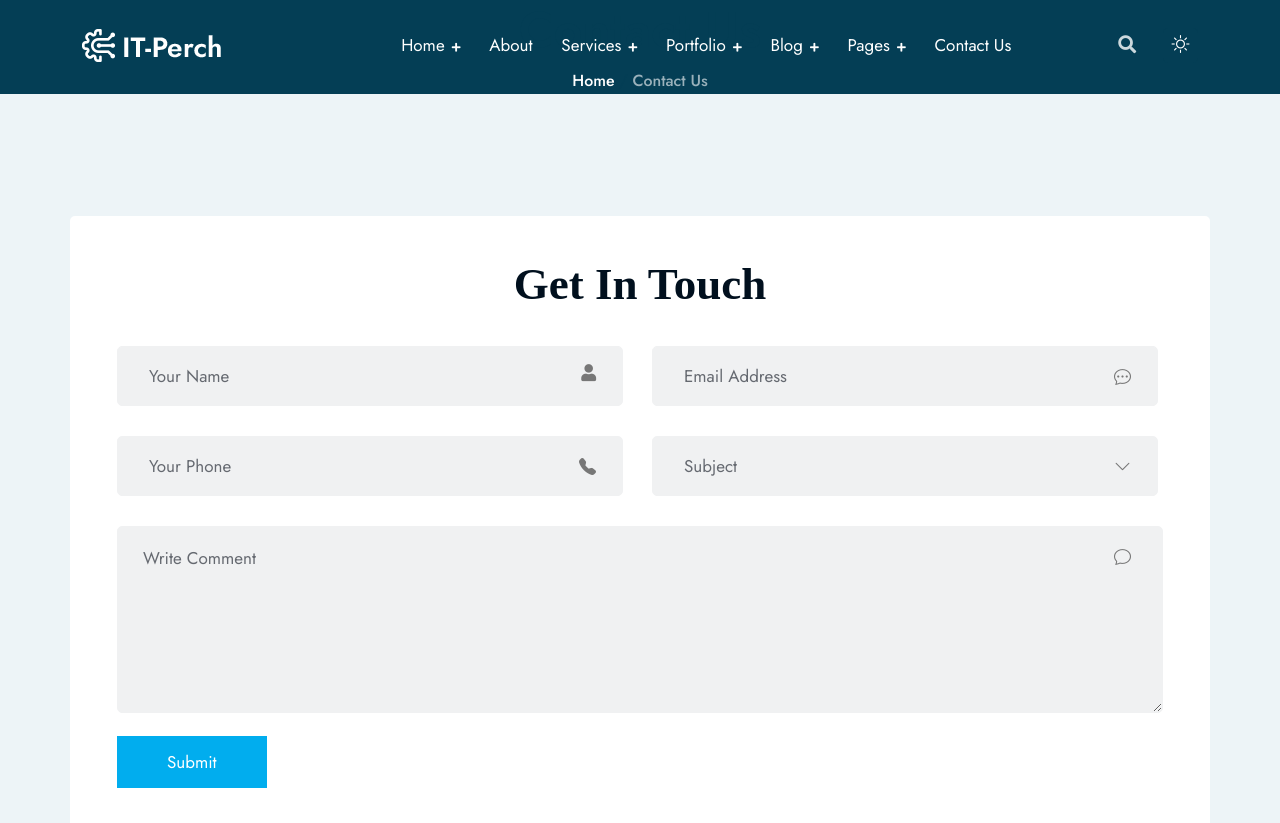
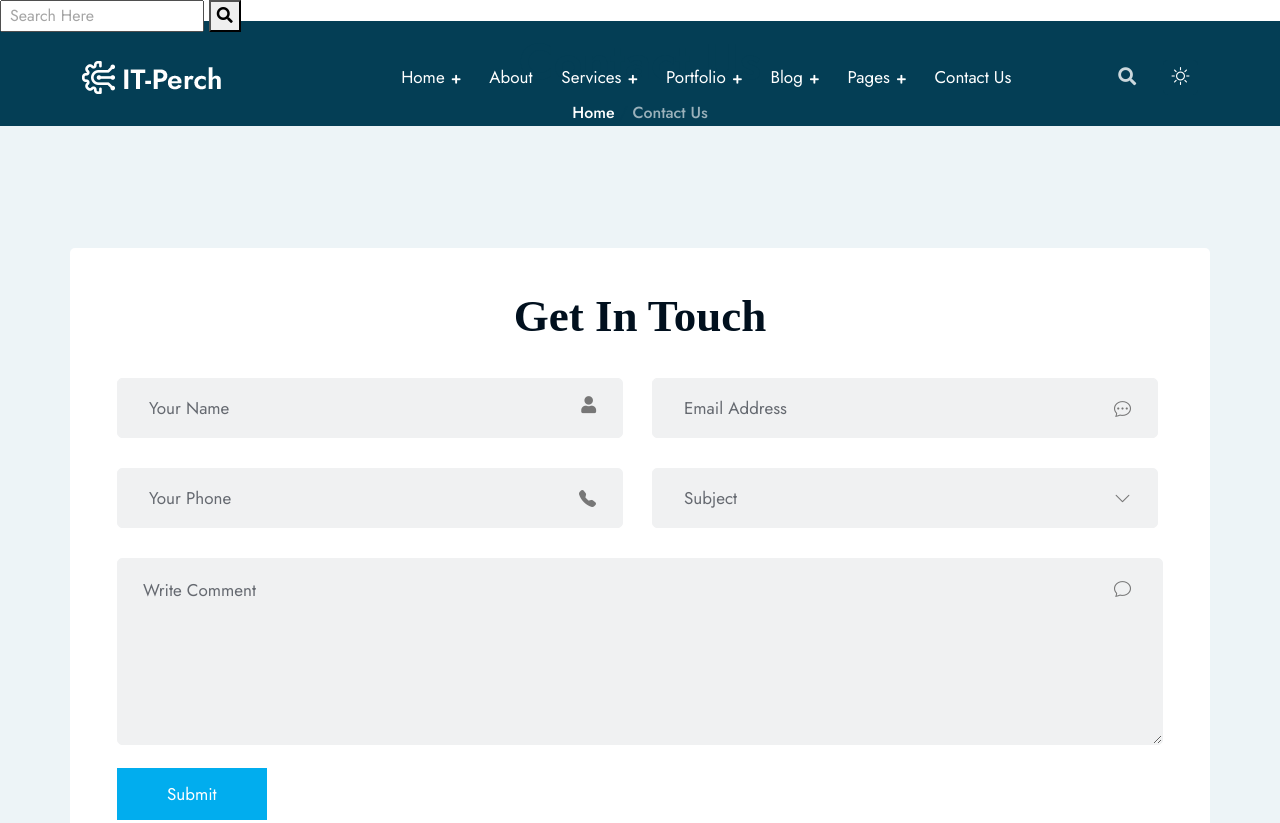
Before and after one commit to Adspadri/BeInCloud_WebPage, a plain HTML site: page contact-us.html in a window 1280 px wide. Shown: the top 823 px of the page. Drawn offline with Linux system fonts and the light colour scheme; files that its build step writes are made by us from their sources; a web font is replaced by a local one.

Commit message:
contac_us V1

```diff
--- a/contact-us.html
+++ b/contact-us.html
@@ -68,17 +68,21 @@
 	<!--==================================================-->
 	<!-- Ends Curser Section Here -->
 	<!--==================================================-->
-
-
-
+	<form method="get" action="/search">
+		<div class="form-group">
+			<input type="search" name="search-field" placeholder="Search Here" required>
+			<button type="submit"><i class="fas fa-search"></i></button>
+		</div>
+	</form>
 	<!--==================================================-->
 	<!-- Start Search Popup Area -->
-	<!--==================================================-->
+	<!--==================================================
 	<div class="search-popup">
 		<button class="close-search style-two"><i class="fas fa-times"></i></button>
 		<form method="post" action="#">
 			<div class="form-group">
-				<input type="search" name="search-field" value="" placeholder="Search Here" required="">
+				<input type="search" name="search-field" value=""
+				placeholder="Search Here" required="">
 				<button type="submit"><i class="fas fa-search"></i></button>
 			</div>
 		</form>
@@ -257,7 +261,7 @@
 						<h1>Get In Touch</h1>
 					</div>
 				</div>
-				<form action="https://formspree.io/f/myyleorq" method="POST">
+				<form action=https://formspree.io/f/xkgnnewk method="POST">
 					<div class="row">
 						<div class="col-lg-6 col-md-6">
 							<div class="form-box">
```
Also changed, not shown: 1 other file.
